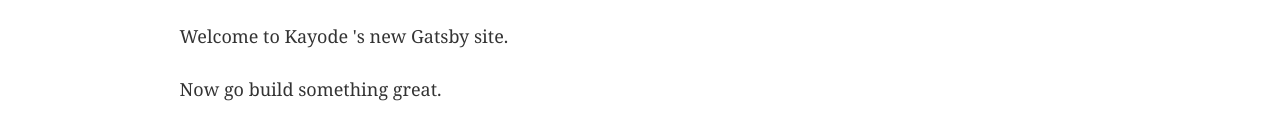
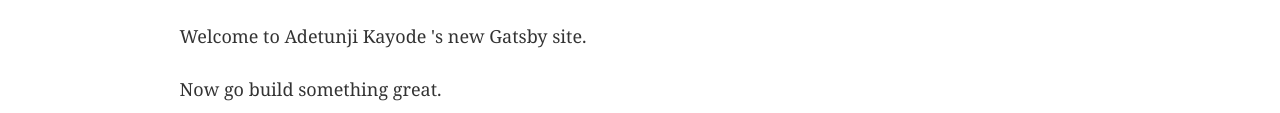
Before and after one commit to Caryourday96/Gatsby-Azure, a Gatsby site: page / in a window 1280 px wide. Shown: the part 170-283 px from the top of the page. Built offline with nearby package versions, Linux system fonts and the light colour scheme; Gatsby itself is replaced by a stand-in of ours.

Commit message:
Update index.js

```diff
--- a/src/pages/index.js
+++ b/src/pages/index.js
@@ -11,7 +11,7 @@
     SEO title = "Home" / >
     <
     h1 > Hi people < /h1> <
-    p > Welcome to Kayode 's new Gatsby site.</p> <
+    p > Welcome to Adetunji Kayode 's new Gatsby site.</p> <
     p > Now go build something great. < /p> <
     div style = {
         { maxWidth: `300px`, marginBottom: `1.45rem` } } >
```
